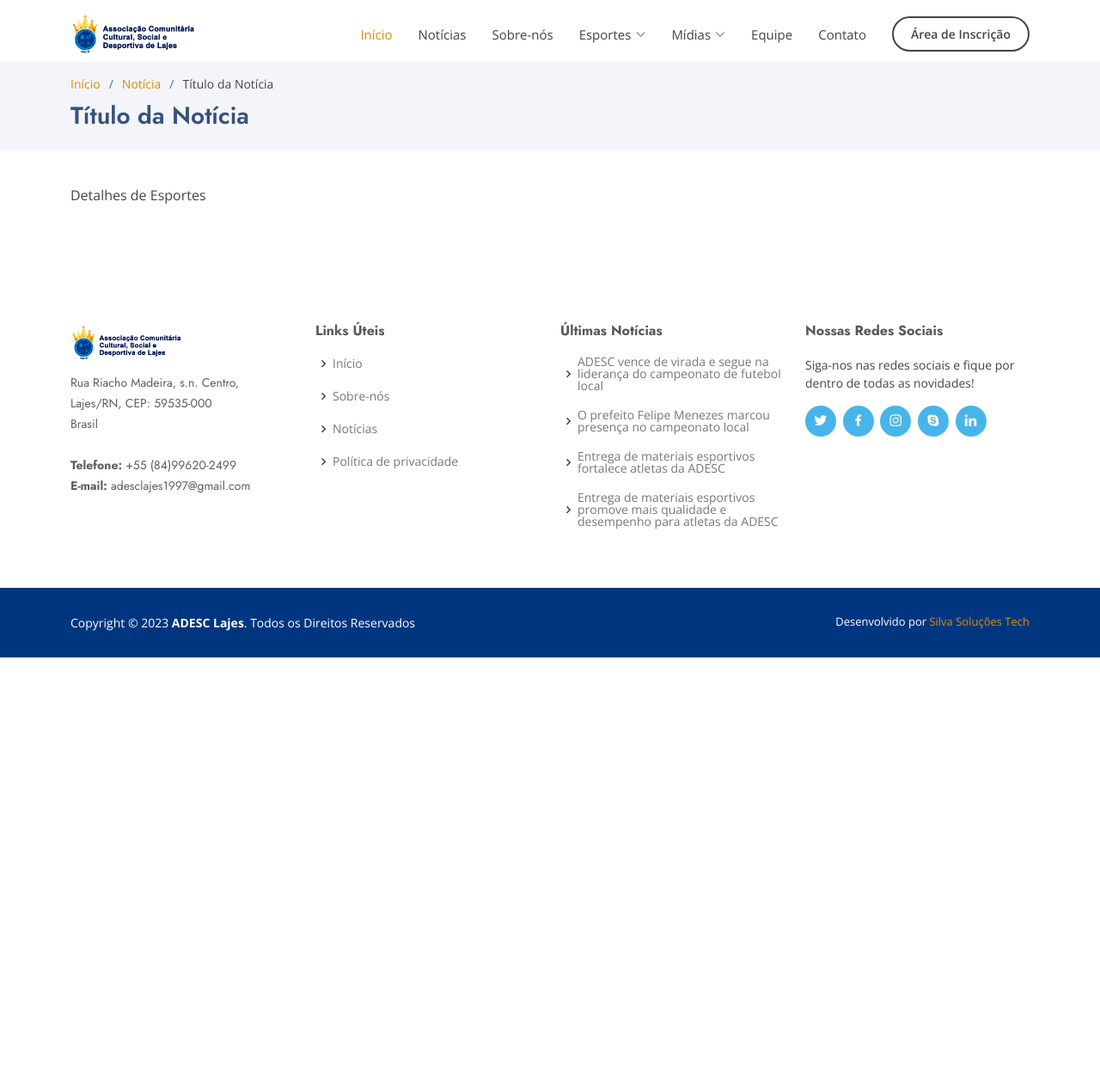
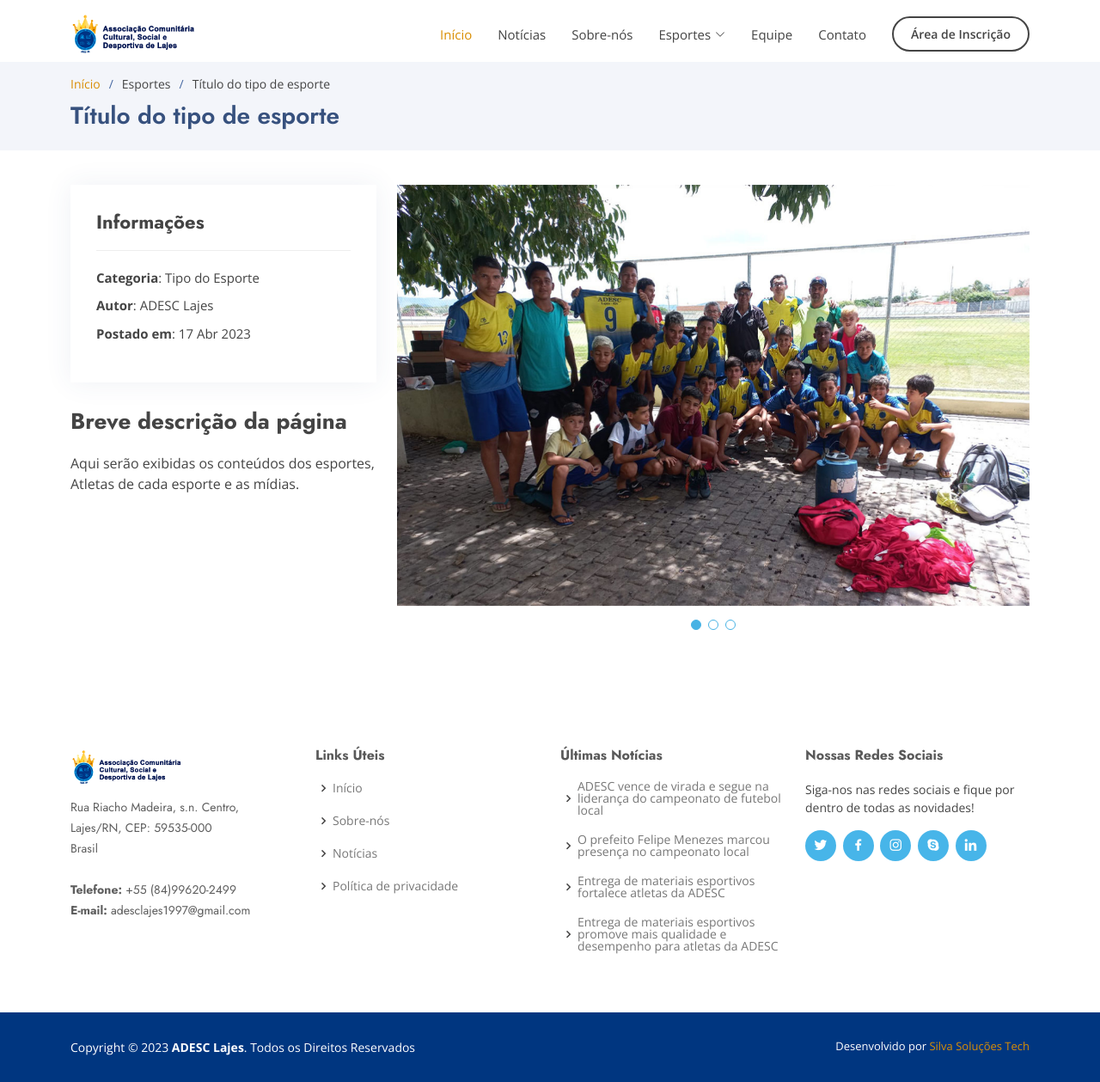
Before and after one commit to silva-solucoes/adesclajes.com.br, a PHP site: page /backup/application/views/user/detalhe_esporte.php in a window 1280 px wide. Shown: the whole page at 86% size. Before the commit the page ends 765 px from the top, so only its background shows below. Run offline with PHP 8.4, Linux system fonts and the light colour scheme; some libraries are stand-ins or nearby versions.

Commit message:
Atualização

```diff
--- a/application/views/user/detalhe_esporte.php
+++ b/application/views/user/detalhe_esporte.php
@@ -8,10 +8,10 @@
 
             <ol>
                 <li><a href="<?php echo URL . 'index' ?>">Início</a></li>
-                <li><a href="<?php echo URL . 'noticias' ?>">Notícia</a></li>
-                <li>Título da Notícia</li>
+                <li>Esportes</li>
+                <li>Título do tipo de esporte</li>
             </ol>
-            <h2>Título da Notícia</h2>
+            <h2>Título do tipo de esporte</h2>
 
         </div>
     </section><!-- End Breadcrumbs -->
@@ -21,7 +21,45 @@
         <div class="container">
 
             <div class="row gy-4">
-                <p>Detalhes de Esportes</p>
+
+                <div class="col-lg-4">
+                    <div class="portfolio-info">
+                        <h3>Informações</h3>
+                        <ul>
+                            <li><strong>Categoria</strong>: Tipo do Esporte</li>
+                            <li><strong>Autor</strong>: ADESC Lajes</li>
+                            <li><strong>Postado em</strong>: 17 Abr 2023</li>
+                        </ul>
+                    </div>
+                    <div class="portfolio-description">
+                        <h2>Breve descrição da página</h2>
+                        <p>
+                            Aqui serão exibidas os conteúdos dos esportes, Atletas de cada esporte e as mídias.
+                        </p>
+                    </div>
+                </div>
+
+                <div class="col-lg-8">
+                    <div class="portfolio-details-slider swiper">
+                        <div class="swiper-wrapper align-items-center">
+
+                            <div class="swiper-slide">
+                                <img src="<?php echo URL . 'public/uploads/noticia-01.jpg'; ?>" alt="">
+                            </div>
+
+                            <div class="swiper-slide">
+                                <img src="<?php echo URL . 'public/uploads/noticia-01.jpg'; ?>" alt="">
+                            </div>
+
+                            <div class="swiper-slide">
+                                <img src="<?php echo URL . 'public/uploads/noticia-01.jpg'; ?>" alt="">
+                            </div>
+
+                        </div>
+                        <div class="swiper-pagination"></div>
+                    </div>
+                </div>
+
             </div>
 
         </div>
--- a/application/views/user/header.php
+++ b/application/views/user/header.php
@@ -57,47 +57,7 @@
           <li><a class="nav-link scrollto" href="<?php echo URL . 'index' ?>#about">Sobre-nós</a></li>
           <li class="dropdown"><a href="#"><span>Esportes</span> <i class="bi bi-chevron-down"></i></a>
             <ul>
-              <li class="dropdown"><a href="#"><span>Futsal</span> <i class="bi bi-chevron-right"></i></a>
-                <ul>
-                  <li><a href="#">Categoria A</a></li>
-                  <li><a href="#">Categoria B</a></li>
-                  <li><a href="#">Categoria C</a></li>
-                </ul>
-              </li>
-              <li class="dropdown"><a href="#"><span>Hidroginástica</span> <i class="bi bi-chevron-right"></i></a>
-                <ul>
-                  <li><a href="#">Categoria A</a></li>
-                  <li><a href="#">Categoria B</a></li>
-                  <li><a href="#">Categoria C</a></li>
-                </ul>
-              </li>
-              <li class="dropdown"><a href="#"><span>Natação</span> <i class="bi bi-chevron-right"></i></a>
-                <ul>
-                  <li><a href="#">Categoria A</a></li>
-                  <li><a href="#">Categoria B</a></li>
-                  <li><a href="#">Categoria C</a></li>
-                </ul>
-              </li>
-              <li class="dropdown"><a href="#"><span>Taekwondo</span> <i class="bi bi-chevron-right"></i></a>
-                <ul>
-                  <li><a href="#">Categoria A</a></li>
-                  <li><a href="#">Categoria B</a></li>
-                  <li><a href="#">Categoria C</a></li>
-                </ul>
-              </li>
-              <li class="dropdown"><a href="#"><span>Vôlei</span> <i class="bi bi-chevron-right"></i></a>
-                <ul>
-                  <li><a href="#">Categoria A</a></li>
-                  <li><a href="#">Categoria B</a></li>
-                  <li><a href="#">Categoria C</a></li>
-                </ul>
-              </li>
-            </ul>
-          </li>
-          <li class="dropdown"><a href="#"><span>Mídias</span> <i class="bi bi-chevron-down"></i></a>
-            <ul>
-              <li><a href="#">Galeria de Fotos</a></li>
-              <li class="dropdown"><a href="#"><span>Atletas</span> <i class="bi bi-chevron-right"></i></a>
+              <li class="dropdown"><a href="#"><span>Categorias Esportivas</span> <i class="bi bi-chevron-right"></i></a>
                 <ul>
                   <li><a href="#">Futsal</a></li>
                   <li><a href="#">Hidroginástica</a></li>
@@ -106,6 +66,8 @@
                   <li><a href="#">Vôlei</a></li>
                 </ul>
               </li>
+              <li><a href="#">Galeria de Fotos</a></li>
+              <li><a href="#">Quadro de Atletas</a></li>
             </ul>
           </li>
           <li><a class="nav-link scrollto" href="<?php echo URL . 'index' ?>#team">Equipe</a></li>
```
Also changed, not shown: application/views/user/detalhe_atletas.php (deleted, +0 -32 lines), application/views/user/galeria_fotos.php (deleted, +0 -32 lines).
